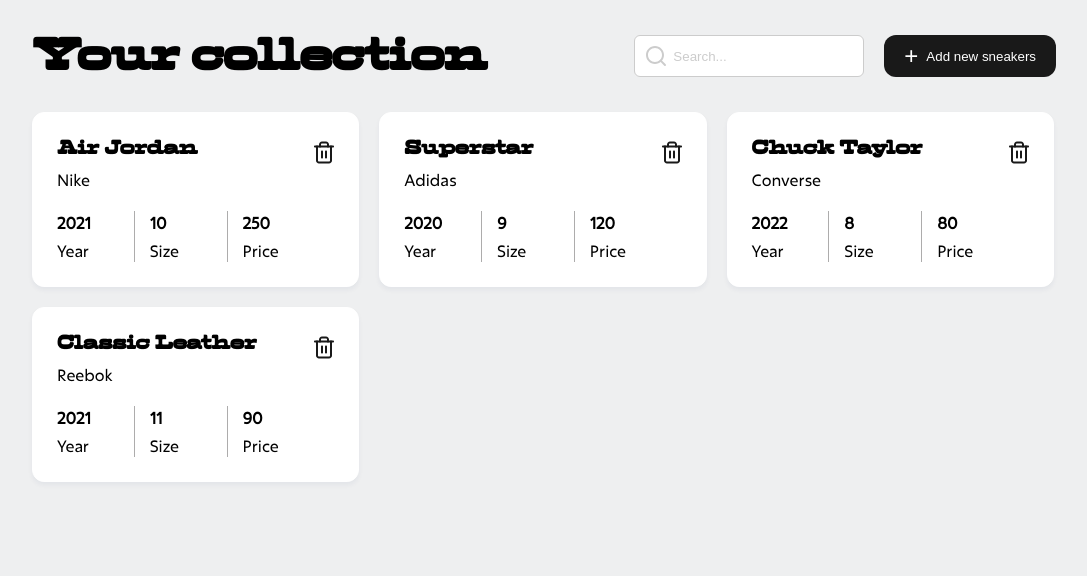
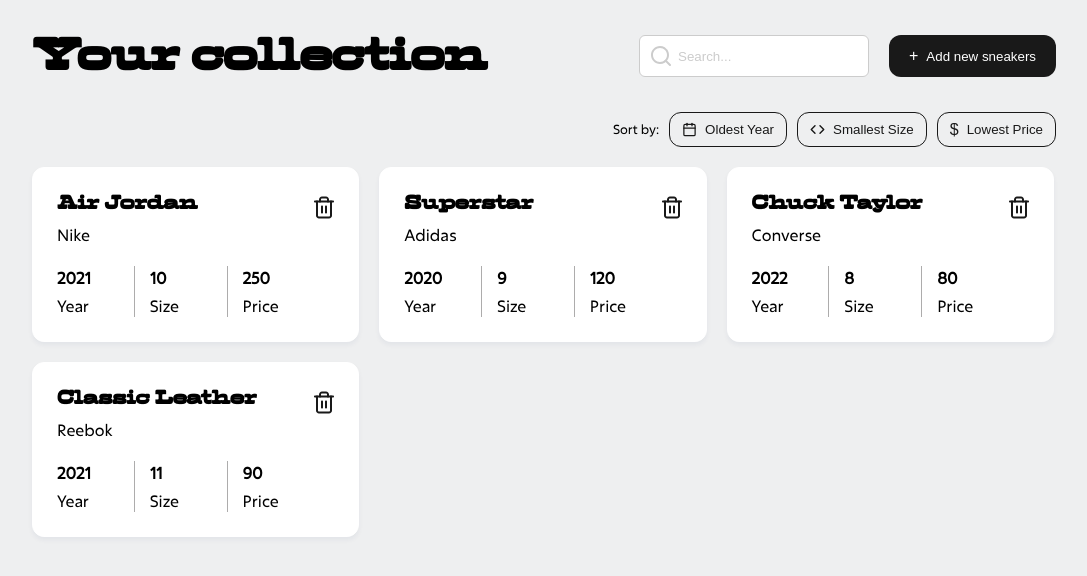
Before and after one commit to Elfoslav/sneakers-react, a React (Create React App) app: page / in a window 1280 px wide. Shown: the top 576 px of the page, without its empty margins (96-1183 px from the left). Built offline with nearby package versions, Linux system fonts and the light colour scheme.

Commit message:
Add sort filters

```diff
--- a/src/App.scss
+++ b/src/App.scss
@@ -37,6 +37,14 @@
   margin-top: 30px;
 }
 
+.mb-20 {
+  margin-bottom: 20px;
+}
+
+.mb-30 {
+  margin-bottom: 30px;
+}
+
 /* Flex styles */
 .flex {
   display: flex;
@@ -52,6 +60,10 @@
 
 .flex-center {
   align-items: center;
+}
+
+.flex-right {
+  justify-content: end;
 }
 
 .gap-10 {
@@ -70,3 +82,7 @@
 .text-center {
   text-align: center;
 }
+
+.text-sm {
+  font-size: 0.8em;
+}
--- a/src/App.tsx
+++ b/src/App.tsx
@@ -1,11 +1,12 @@
-import React from "react";
-import { QueryClient, QueryClientProvider } from "react-query";
+import React from 'react';
+import { QueryClient, QueryClientProvider } from 'react-query';
 import './App.scss';
-import SneakersList from "./components/sneakers/SneakersList";
+import SneakersList from './components/sneakers/SneakersList';
 import { SneakerProvider } from './components/sneakers/SneakerContext';
-import SneakersFormModal from "./components/sneakers/SneakersFormModal";
-import SneakersDeleteModal from "./components/sneakers/SneakersDeleteModal";
-import SneakersHeader from "./components/sneakers/SneakersHeader";
+import SneakersFormModal from './components/sneakers/SneakersFormModal';
+import SneakersDeleteModal from './components/sneakers/SneakersDeleteModal';
+import SneakersHeader from './components/sneakers/SneakersHeader';
+import SneakersSortFilter from './components/sneakers/SneakersSortFilter';
 
 const queryClient = new QueryClient();
 
@@ -15,6 +16,7 @@
       <QueryClientProvider client={queryClient}>
         <SneakerProvider>
           <SneakersHeader />
+          <SneakersSortFilter className="mb-20" />
           <SneakersList />
 
           <SneakersFormModal />
--- a/src/components/Button.scss
+++ b/src/components/Button.scss
@@ -1,3 +1,12 @@
+@mixin white-text {
+  color: white;
+  .btn-icon {
+    img {
+      filter: brightness(0) saturate(100%) invert(100%) sepia(0%) saturate(7496%) hue-rotate(341deg) brightness(99%) contrast(103%);
+    }
+  }
+}
+
 .btn {
     display: flex;
     align-items: center;
@@ -13,8 +22,33 @@
         background-color: #3a3939;
       }
     }
+    &.btn-sm {
+      padding: 4px 12px;
+    }
+    &.btn-outline {
+      background-color: transparent;
+      color: #191919;
+      border: 1px solid #191919;
+      .btn-icon {
+        img {
+          filter: brightness(0) saturate(100%) invert(6%) sepia(17%) saturate(0%) hue-rotate(1deg) brightness(99%) contrast(93%);
+        }
+      }
+      &:hover {
+        @include white-text;
+      }
+    }
+    &.btn-active {
+      background-color: #EF233C;
+      border-color: #EF233C;
+      color: white;
+      @include white-text;
+      &:hover {
+        border-color: #3a3939;
+      }
+    }
     .btn-icon {
-      font-size: 1.8em;
+      font-size: 1.2em;
       margin-right: 8px;
       img {
         filter: brightness(0) saturate(100%) invert(100%) sepia(0%) saturate(7496%) hue-rotate(341deg) brightness(99%) contrast(103%);
--- a/src/components/Button.tsx
+++ b/src/components/Button.tsx
@@ -7,14 +7,39 @@
   icon?: ReactNode;
   iconText?: string;
   text: string;
+  size?: 'sm';
+  outline?: boolean;
+  active?: boolean;
   onClick?: () => void;
 }
 
 function Button(props: ButtonProps) {
-  const { type, icon, iconText, text, onClick } = props;
+  const { type, icon, iconText, text, size, outline, active, onClick } = props;
+
+  const getClass = () => {
+    let str = 'btn btn-primary';
+
+    if (size) {
+      str += ` btn-${size}`;
+    }
+
+    if (outline) {
+      str += ' btn-outline';
+    }
+
+    if (active) {
+      str += ' btn-active';
+    }
+
+    return str;
+  }
 
   return (
-    <button type={type} className="btn btn-primary" onClick={onClick}>
+    <button
+      type={type}
+      className={getClass()}
+      onClick={onClick}
+    >
       {icon && <span className="btn-icon">{icon}</span>}
       {iconText && <span className="btn-icon">{iconText}</span>}
       <span className="btn-text">{text}</span>
--- a/src/components/sneakers/SneakerContext.tsx
+++ b/src/components/sneakers/SneakerContext.tsx
@@ -15,6 +15,8 @@
   selectSneaker: (sneaker: Sneaker) => void;
   unselectSneaker: () => void;
   deleteSneaker: (sneaker: Sneaker) => void;
+  filterName: string;
+  updateFilterName: (filter: string) => void;
 }
 
 const SneakerContext = createContext<SneakerContextType | undefined>(undefined);
@@ -29,6 +31,7 @@
 
 export const SneakerProvider: React.FC<{ children: ReactNode }> = ({ children }) => {
   const [searchText, setSearchText] = useState<string>('');
+  const [filterName, setFilterName] = useState<string>('');
   const [isFormModalOpened, setIsFormModalOpened] = useState<boolean>(false);
   const [isDeleteModalOpened, setIsDeleteModalOpened] = useState<boolean>(false);
   const [selectedSneaker, setSelectedSneaker] = useState<Sneaker | null>(null);
@@ -66,6 +69,10 @@
     deleteSneakerMutation.mutateAsync(sneaker.id);
   }
 
+  const updateFilterName = (filter: string) => {
+    setFilterName(filter);
+  }
+
   return (
     <SneakerContext.Provider value={{
       searchText,
@@ -80,6 +87,8 @@
       selectSneaker,
       unselectSneaker,
       deleteSneaker,
+      filterName,
+      updateFilterName,
     }}>
       {children}
     </SneakerContext.Provider>
--- a/src/components/sneakers/SneakersForm.tsx
+++ b/src/components/sneakers/SneakersForm.tsx
@@ -9,7 +9,11 @@
 
 interface FormValues extends Omit<Sneaker, 'id'> {}
 
-function SneakersForm() {
+interface SneakersFormProps {
+  onSubmit: SubmitHandler<FormValues>;
+}
+
+function SneakersForm({ onSubmit }: SneakersFormProps) {
   const createSneakerMutation = useCreateSneaker();
   const updateSneakerMutation = useUpdateSneaker();
   const { selectedSneaker } = useSneakerContext();
@@ -20,7 +24,7 @@
     formState: { errors },
   } = useForm<FormValues>();
 
-  const onSubmit: SubmitHandler<FormValues> = async (formData) => {
+  const localSubmit: SubmitHandler<FormValues> = async (formData) => {
     const newSneaker: Sneaker = {
       id: selectedSneaker ? selectedSneaker.id : uuidv4(),
       ...formData,
@@ -39,11 +43,12 @@
     }
     console.log(newSneaker)
     reset();
+    onSubmit(formData);
   };
 
   return (
     <form
-      onSubmit={handleSubmit(onSubmit)}
+      onSubmit={handleSubmit(localSubmit)}
       className={`form-container ${Object.keys(errors).length ? 'invalid' : ''}`}
     >
       <div className="form-group">
--- a/src/components/sneakers/SneakersFormModal.tsx
+++ b/src/components/sneakers/SneakersFormModal.tsx
@@ -4,11 +4,7 @@
 import SneakersForm from './SneakersForm';
 
 function SneakersFormModal() {
-  const { isFormModalOpened, openFormModal, closeFormModal, unselectSneaker } = useSneakerContext();
-
-  const open = () => {
-    openFormModal();
-  };
+  const { isFormModalOpened, closeFormModal, unselectSneaker } = useSneakerContext();
 
   const close = () => {
     closeFormModal();
@@ -22,7 +18,7 @@
         onClose={close}
         headerText="Add sneakers to your collection"
       >
-        <SneakersForm />
+        <SneakersForm onSubmit={close} />
       </Modal>
     </div>
   );
--- a/src/components/sneakers/SneakersList.scss
+++ b/src/components/sneakers/SneakersList.scss
@@ -2,6 +2,7 @@
   display: flex;
   flex-wrap: wrap;
   gap: 20px;
+  margin-bottom: 20px;
   .sneakers-item {
     flex-basis: calc(33.33% - 14px);
     padding: 24px;
--- a/src/components/sneakers/SneakersList.tsx
+++ b/src/components/sneakers/SneakersList.tsx
@@ -5,8 +5,8 @@
 import Sneaker from '../../models/Sneaker';
 
 function SneakersList() {
-  const { searchText, selectSneaker, openFormModal, openDeleteModal } = useSneakerContext();
-  const { data, isLoading, isError } = useGetSneakers(searchText);
+  const { searchText, filterName, selectSneaker, openFormModal, openDeleteModal } = useSneakerContext();
+  const { data, isLoading, isError } = useGetSneakers(searchText, filterName);
 
   if (isLoading) {
     return <div>Loading...</div>;
--- /dev/null
+++ b/src/components/sneakers/SneakersSortFilter.tsx
@@ -0,0 +1,57 @@
+import React, { useEffect } from 'react';
+import { useSneakerContext } from './SneakerContext';
+import Button from '../Button';
+import './SneakersHeader.scss';
+import { FILTERS } from '../../lib/consts';
+
+interface SneakersSortFilterProps {
+  className?: string;
+}
+
+const SneakersSortFilter: React.FC<SneakersSortFilterProps> = ({ className }) => {
+  const { filterName, updateFilterName } = useSneakerContext();
+
+  const getClass = () => {
+    let str = 'sneakers-filter flex gap-10 flex-center flex-right';
+
+    if (className) {
+      str += ` ${className}`;
+    }
+
+    return str;
+  }
+
+  return (
+    <div className={getClass()}>
+      <span className="text-sm">
+        Sort by:
+      </span>
+      <Button
+        icon={<img src="/icons/calendar.svg" alt="calendar" />}
+        text="Oldest Year"
+        size="sm"
+        outline
+        active={filterName === FILTERS.OLDEST}
+        onClick={() => updateFilterName(FILTERS.OLDEST)}
+      />
+      <Button
+        icon={<img src="/icons/size.svg" alt="size" />}
+        text="Smallest Size"
+        size="sm"
+        outline
+        active={filterName === FILTERS.SMALLEST}
+        onClick={() => updateFilterName(FILTERS.SMALLEST)}
+      />
+      <Button
+        iconText="$"
+        text="Lowest Price"
+        size="sm"
+        outline
+        active={filterName === FILTERS.CHEAPEST}
+        onClick={() => updateFilterName(FILTERS.CHEAPEST)}
+      />
+    </div>
+  );
+}
+
+export default SneakersSortFilter;
--- /dev/null
+++ b/src/lib/consts.tsx
@@ -0,0 +1,5 @@
+export const FILTERS = {
+  OLDEST: 'oldest',
+  SMALLEST: 'smallest',
+  CHEAPEST: 'cheapest',
+};
--- a/src/services/SneakersService.ts
+++ b/src/services/SneakersService.ts
@@ -1,6 +1,7 @@
 import { useMutation, useQuery, useQueryClient } from 'react-query';
 import axios from 'axios';
 import Sneaker from '../models/Sneaker';
+import { FILTERS } from '../lib/consts';
 
 const API_URL = 'https://crudcrud.com/api/1a35ec1ba4f84eabb9866ce5cfd8b9e4/sneakers';
 
@@ -39,15 +40,29 @@
   },
 ];
 
-export const getSneakers = async (query: string = ''): Promise<Sneaker[]> => {
+export const getSneakers = async (query: string = '', filterName: string = ''): Promise<Sneaker[]> => {
   // const response = await axios.get<Sneaker[]>(API_URL);
   // return response.data;
-  console.log('getSneakers: ', data, query);
+  console.log('getSneakers: ', data, query, filterName);
   let filteredSneakers = data;
 
   if (query) {
     filteredSneakers = data.filter(sneaker => sneaker.name.toLowerCase().includes(query.toLowerCase()));
   }
+
+  if (filterName === FILTERS.OLDEST) {
+    filteredSneakers = filteredSneakers.sort((a, b) => a.year - b.year);
+  }
+
+  if (filterName === FILTERS.SMALLEST) {
+    filteredSneakers = filteredSneakers.sort((a, b) => a.size - b.size);
+  }
+
+  if (filterName === FILTERS.CHEAPEST) {
+    filteredSneakers = filteredSneakers.sort((a, b) => a.price - b.price);
+  }
+
+  console.log(filteredSneakers)
 
   return Promise.resolve(filteredSneakers);
 };
@@ -73,9 +88,9 @@
   }
 };
 
-export const useGetSneakers = (searchQuery: string = '') => {
-  console.log('useGetSneakers: ', data, searchQuery);
-  return useQuery<Sneaker[], unknown>(['sneakers', searchQuery], () => getSneakers(searchQuery));
+export const useGetSneakers = (searchQuery: string = '', filterName: string = '') => {
+  console.log('useGetSneakers: ', data, searchQuery, filterName);
+  return useQuery<Sneaker[], unknown>(['sneakers', searchQuery, filterName], () => getSneakers(searchQuery, filterName));
 };
 
 export const useCreateSneaker = () => {
```
Also changed, not shown: public/icons/calendar.svg (added), public/icons/size.svg (added).
